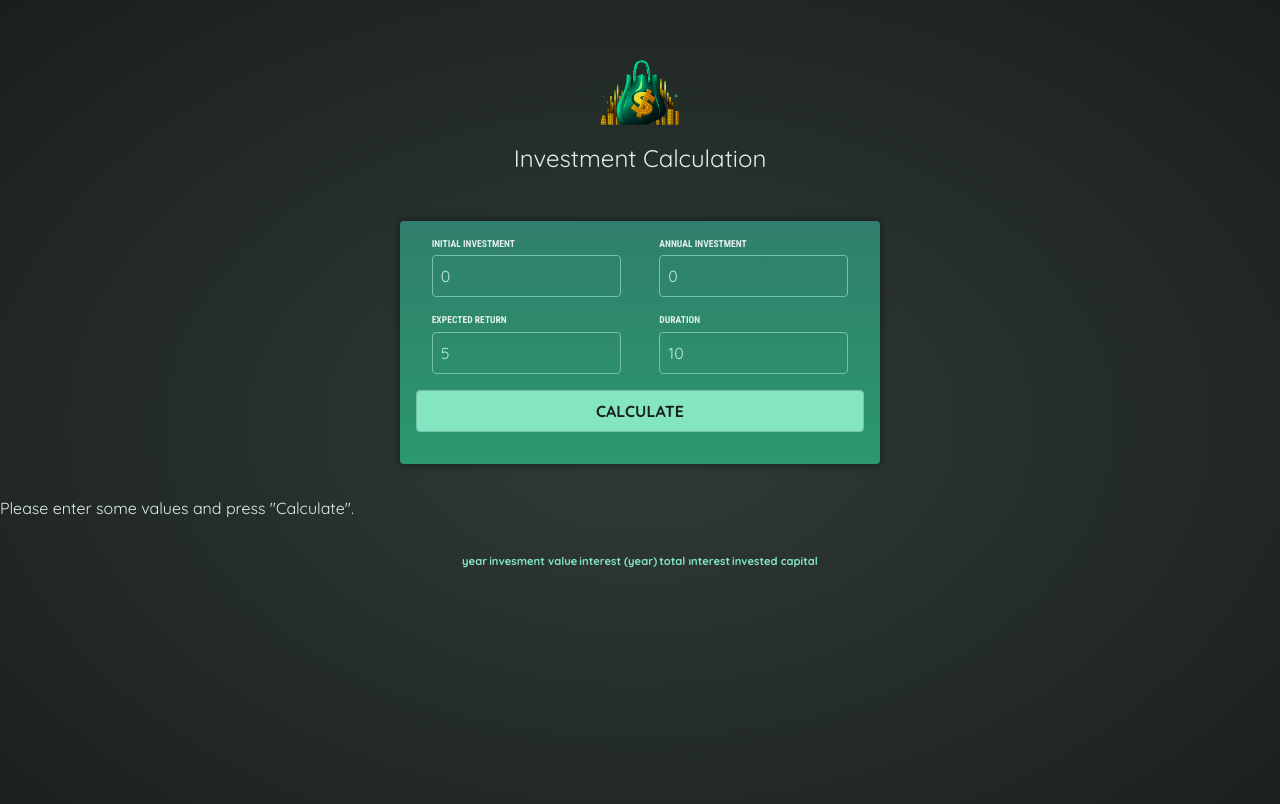
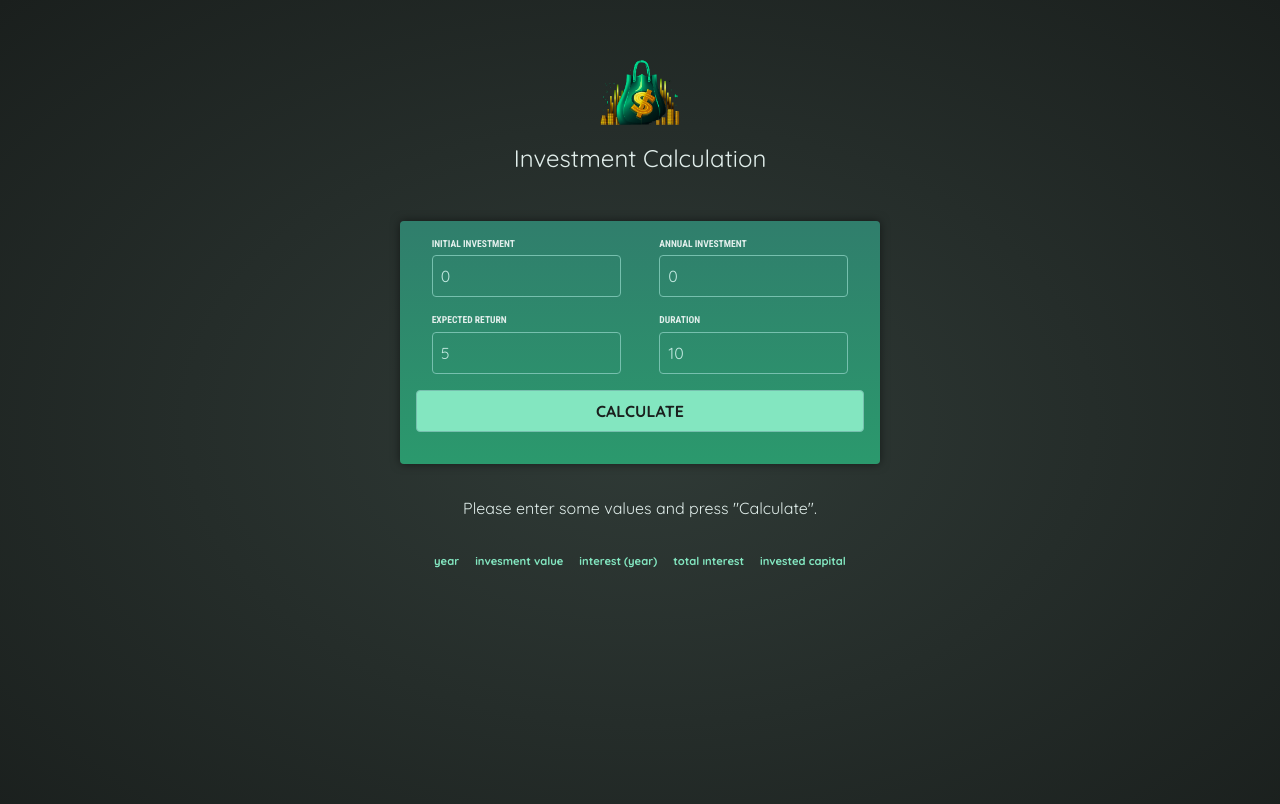
Before and after one commit to MSaqib123/section-3-anguler-project, an Angular app: page / in a window 1280 px wide. Shown: the top 804 px of the page. Built offline with nearby package versions, Linux system fonts and the light colour scheme.

Commit message:
11. Outputting Data in a Table

```diff
--- a/src/app/_2_SolutionByTeacher/investment-result/investment-result.component.html
+++ b/src/app/_2_SolutionByTeacher/investment-result/investment-result.component.html
@@ -1,19 +1,18 @@
-<p>Please enter some values and press "Calculate".</p>
+<p class="text-center">Please enter some values and press "Calculate".</p>
 
 <table>
-    <thead>
+    <thead class="">
         <tr>
-
-        <th>year</th>
-        <th>invesment value</th>
-        <th>interest (year)</th>
-        <th>total ınterest</th>
-        <th>invested capital</th>
+            <th class="px-2">year</th>
+            <th class="px-2">invesment value</th>
+            <th class="px-2">interest (year)</th>
+            <th class="px-2">total ınterest</th>
+            <th class="px-2">invested capital</th>
 
         </tr>
     </thead>
     <tbody>
-        <!-- @for (inv of invData; track $index) {
+        @for (inv of results; track $index) {
         <tr>
 
             <td>{{ inv.year }}</td>
@@ -22,6 +21,6 @@
             <td>{{ inv.totalInterest | currency:'USD':'symbol':'1.2-2' }}</td>
             <td>{{ inv.totalAmountInvested | currency:'USD':'symbol':'1.2-2' }}</td>
         </tr>
-        } -->
+        }
     </tbody>
 </table>
--- a/src/app/_2_SolutionByTeacher/investment-result/investment-result.component.ts
+++ b/src/app/_2_SolutionByTeacher/investment-result/investment-result.component.ts
@@ -1,8 +1,9 @@
+import { CurrencyPipe } from '@angular/common';
 import { Component, Input, SimpleChange, SimpleChanges } from '@angular/core';
 
 @Component({
   selector: 'app-investment-result',
-  imports: [],
+  imports: [CurrencyPipe],
   templateUrl: './investment-result.component.html',
   styleUrl: './investment-result.component.css'
 })
```
